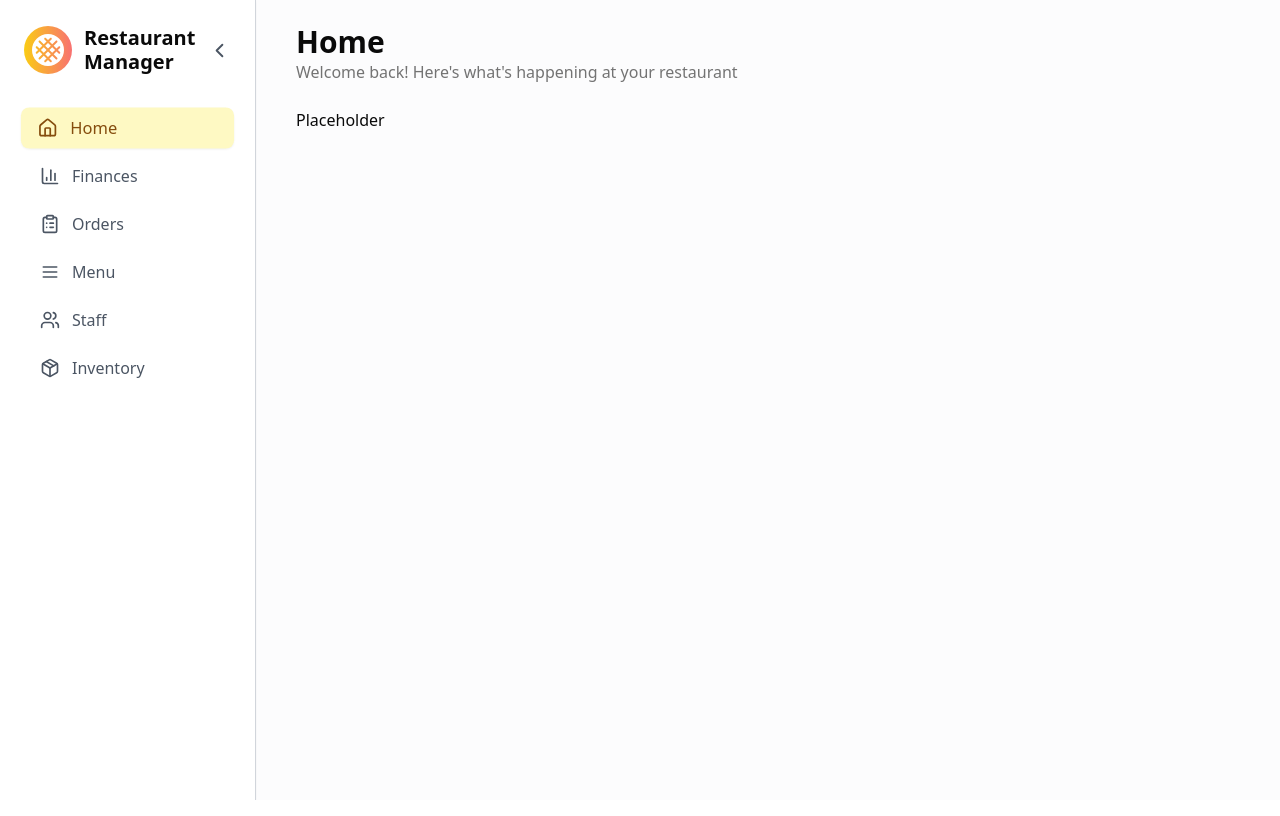
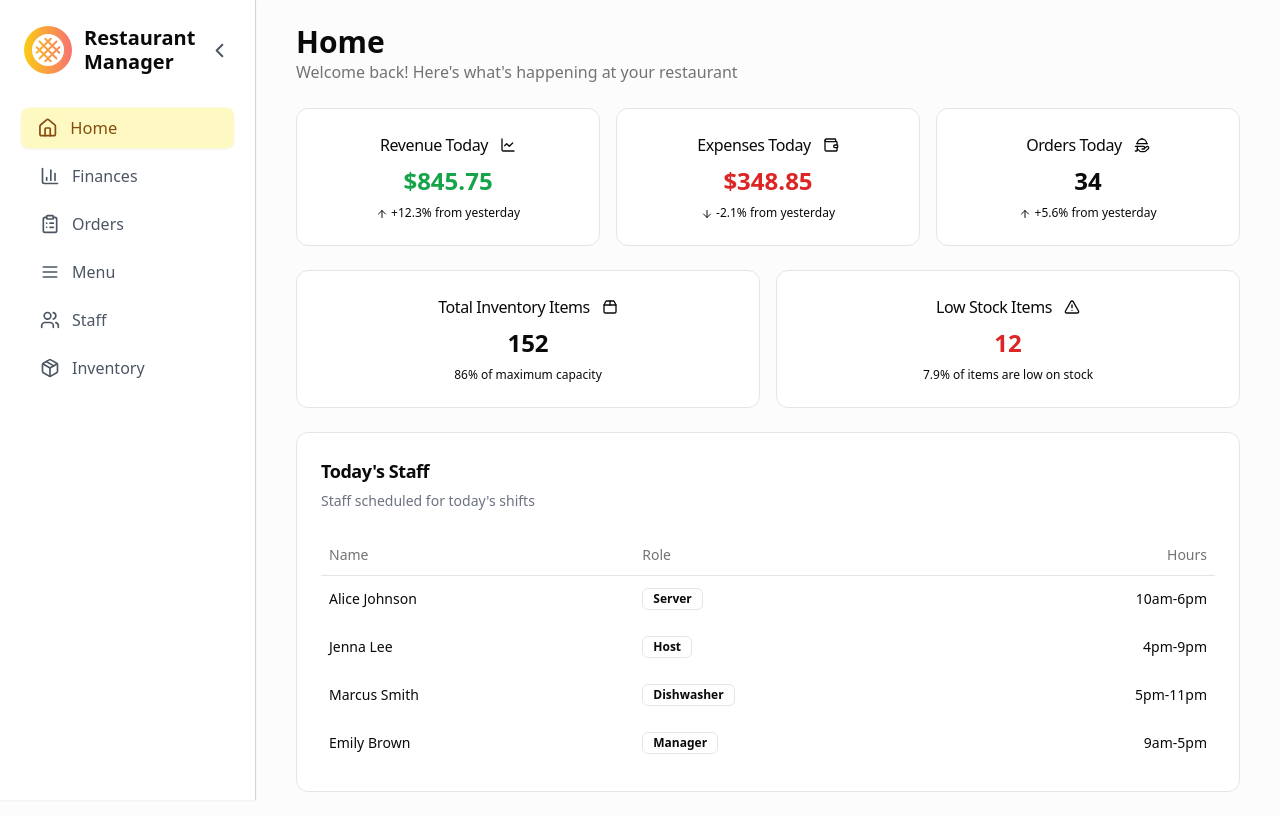
Before and after one commit to felipeubeid/restaurant-manager, a React (Vite) app in the folder frontend/: page / in a window 1280 px wide. Built offline with nearby package versions, Linux system fonts and the light colour scheme.

Commit message:
home-page

```diff
--- a/frontend/src/components/AppSidebar.jsx
+++ b/frontend/src/components/AppSidebar.jsx
@@ -38,7 +38,7 @@ const AppSidebar = () => {
       {/* Sidebar */}
       <aside className={`bg-white border-r border-gray-300 shadow-sm h-screen transition-all duration-500 flex flex-col overflow-hidden ${
       isOpen ? window.innerWidth < 768 ?
-        'fixed top-0 left-0 w-full h-full z-50' // Fullscreen
+        'fixed top-0 left-0 w-64 h-full z-50' // Fullscreen
         : 'w-64' // Desktop expanded
         : 'w-0' // Collapsed
         }`}>
--- /dev/null
+++ b/frontend/src/components/InventoryStatsCard.jsx
@@ -0,0 +1,21 @@
+import React from 'react'
+import { Card, CardHeader, CardContent, CardTitle } from '@/components/ui/card'
+
+const InventoryStatsCard = ({ title, value, percentage, subtitle, icon: Icon, textColor }) => {
+    return (
+        <Card className="shadow-none flex flex-col items-center text-center">
+            <CardHeader className="flex flex-row items-center justify-between space-y-0 pb-2">
+                <div className="flex items-center gap-3">
+                    <CardTitle className="text-md font-medium">{title}</CardTitle>
+                    {Icon && <Icon className="h-4 w-4" />}
+                </div>
+            </CardHeader>
+            <CardContent>
+                <div className={`text-2xl font-bold pb-2 break-words ${textColor}`}>{value}</div>
+                <p className="text-xs">{percentage}% {subtitle}</p>
+              </CardContent>
+          </Card>
+    )
+}
+
+export default InventoryStatsCard
--- a/frontend/src/components/MenuItem.jsx
+++ b/frontend/src/components/MenuItem.jsx
@@ -3,38 +3,49 @@ import { Badge } from "@/components/ui/badge"
 import { Button } from "@/components/ui/button"
 import { Edit, Trash2 } from 'lucide-react'
 import { Link } from 'react-router-dom'
+import { Card, CardHeader, CardContent, CardTitle, CardDescription } from '@/components/ui/card'
 
-const MenuItem = ({items}) => {
+const MenuItem = ({ items }) => {
   return (
-    <div className="grid gap-4">
+    <div className="grid gap-6">
         {items.map((item, index) => (
-            <div key={index} className="flex flex-col sm:flex-row sm:items-center sm:justify-between gap-3 p-4 border border-border rounded-lg
-            hover:bg-muted/30 transition-all">
-                <div className="flex-1">
-                    <div className="flex items-center gap-3 mb-1">
-                        <h3 className="font-semibold">{item.name}</h3>
-                        <Badge className= {item.available ? "!bg-green-100 !text-green-600 shadow-none" : "!bg-red-100 !text-red-600 shadow-none"}>
+            <Card key={index} className="hover:bg-muted/30 transition-all shadow-none">
+                <CardHeader className="flex flex-col sm:flex-row sm:items-center sm:justify-between p-4">
+                    <div>
+                        <CardTitle className="flex items-center gap-3 font-semibold">
+                            {item.name}
+                            <Badge className={item.available ?
+                            "!bg-green-100 !text-green-600 shadow-none" :
+                            "!bg-red-100 !text-red-600 shadow-none"}>
                             {item.available ? "Available" : "Unavailable"}
                             </Badge>
-                    </div>
-                    <p className="text-sm text-gray-500">{item.description}</p>
+                        </CardTitle>
+                        <CardDescription className="text-sm text-gray-500 mt-1">
+                        {item.description}
+                        </CardDescription>
                     </div>
                     <div className="flex flex-col sm:flex-row sm:items-center sm:gap-4 gap-2">
                         <div className="text-lg font-semibold">${item.price}</div>
                         <div className="flex gap-2">
-                        <Link to={'/edit-menu-item/${item.id}'}>
-                            <Button size="sm" variant="outline"
+                            <Link to={`/edit-menu-item/${item.id}`}>
+                                <Button
+                                size="sm"
+                                variant="outline"
                                 className="h-8 w-8 p-0 shadow-none">
                                     <Edit className="h-4 w-4" />
                                 </Button>
                             </Link>
-                        <Button size="sm" variant="outline"
-                        className="h-8 w-8 p-0 text-destructive hover:text-destructive hover:bg-destructive/10 shadow-none">
+                            <Button
+                            size="sm"
+                            variant="outline"
+                            className="h-8 w-8 p-0 text-destructive hover:text-destructive
+                            hover:bg-destructive/10 shadow-none">
                                 <Trash2 className="h-4 w-4" />
                             </Button>
                         </div>
                     </div>
-            </div>
+                </CardHeader>
+            </Card>
         ))}
     </div>
   )
--- /dev/null
+++ b/frontend/src/components/StaffTable.jsx
@@ -0,0 +1,62 @@
+import React from 'react'
+import { Card, CardHeader, CardContent, CardTitle, CardDescription } from '@/components/ui/card'
+import { Table, TableCell, TableHeader, TableRow, TableHead, TableBody} from "@/components/ui/table"
+import { Badge } from "@/components/ui/badge";
+
+const StaffTable = ({staff}) => {
+  return (
+    <Card className="shadow-none">
+      <CardHeader>
+        <CardTitle className="text-lg font-large">Today's Staff</CardTitle>
+        <CardDescription className="text-sm text-gray-500">
+          Staff scheduled for today's shifts
+        </CardDescription>
+      </CardHeader>
+      <CardContent>
+        <Table>
+          <TableHeader>
+            <TableRow className="text-center">
+                <TableHead>Name</TableHead>
+                <TableHead>Role</TableHead>
+                <TableHead className="text-right">Hours</TableHead>
+            </TableRow>
+          </TableHeader>
+          <TableBody>
+            {staff.map((staffMember, index) => (
+              <TableRow key={index} className="h-12 shadow-none hover:bg-muted/30 transition-all border-none">
+                <TableCell className="font-medium">{staffMember.name}</TableCell>
+                <TableCell>
+                  <Badge variant="outline" className="shadow-none">
+                    {staffMember.role}
+                  </Badge>
+                </TableCell>
+                <TableCell className="text-right">{staffMember.hours}</TableCell>
+              </TableRow>
+            ))}
+          </TableBody>
+        </Table>
+      </CardContent>
+    </Card>
+  )
+}
+
+export default StaffTable
+
+{/* <Table>
+<TableHeader>
+  <TableRow>
+    <TableHead>Name</TableHead>
+    <TableHead>Role</TableHead>
+    <TableHead className="text-right">Hours</TableHead>
+  </TableRow>
+</TableHeader>
+<TableBody>
+  {staff.map((staff, index) => (
+    <TableRow key={index}>
+      <TableCell>{staff.name}</TableCell>
+      <TableCell>{staff.role}</TableCell>
+      <TableCell className="text-right">{staff.hours}</TableCell>
+    </TableRow>
+  ))}
+</TableBody>
+</Table> */}
--- /dev/null
+++ b/frontend/src/components/StatsCard.jsx
@@ -0,0 +1,25 @@
+import React from 'react'
+import { Card, CardHeader, CardContent, CardTitle } from '@/components/ui/card'
+import { ArrowUp, ArrowDown} from 'lucide-react'
+
+const StatsCard = ({ title, value, percentage, subtitle, icon: Icon, textColor, symbol }) => {
+  return (
+    <Card className="shadow-none flex flex-col items-center text-center">
+        <CardHeader className="flex flex-row items-center justify-between space-y-0 pb-2">
+            <div className="flex items-center gap-3">
+                <CardTitle className="text-md font-medium">{title}</CardTitle>
+                {Icon && <Icon className="h-4 w-4" />}
+            </div>
+        </CardHeader>
+        <CardContent>
+            <div className={`text-2xl font-bold pb-2 break-words ${textColor}`}>{symbol}{value}</div>
+            <p className="text-xs">
+                {percentage >= 0 ? <ArrowUp className="inline h-3 w-3" /> : <ArrowDown className="inline h-3 w-3" />}
+                {percentage >= 0 ? ' +' : ' '}{percentage}% {subtitle}
+            </p>
+          </CardContent>
+      </Card>
+  )
+}
+
+export default StatsCard
--- a/frontend/src/pages/Home.jsx
+++ b/frontend/src/pages/Home.jsx
@@ -1,7 +1,78 @@
 import React from 'react'
+import { Card, CardHeader, CardContent, CardTitle, CardDescription } from '@/components/ui/card'
+import { ChartLine, Wallet, HandPlatter, Package2, TriangleAlert} from 'lucide-react'
+import StatsCard from '@/components/StatsCard'
+import InventoryStatsCard from '@/components/InventoryStatsCard'
+import StaffTable from '@/components/StaffTable'
 
-
-
+const homeStats = {
+  statsData: [
+    {
+      title: "Revenue Today",
+      value: 845.75,
+      percentage: 12.3,
+      subtitle: "from yesterday",
+      icon: ChartLine,
+      textColor: "text-green-600",
+      symbol: '$'
+    },
+    {
+      title: "Expenses Today",
+      value: 348.85,
+      percentage: -2.1,
+      subtitle: "from yesterday",
+      icon: Wallet,
+      textColor: "text-red-600",
+      symbol: '$'
+    },
+    {
+      title: "Orders Today",
+      value: 34,
+      percentage: 5.6,
+      subtitle: "from yesterday",
+      icon: HandPlatter
+    }
+  ],
+  inventoryStats: [
+    {
+      title: "Total Inventory Items",
+      value: 152,
+      percentage: 86,
+      subtitle: "of maximum capacity",
+      icon: Package2
+    },
+    {
+      title: "Low Stock Items",
+      value: 12,
+      percentage: 7.9,
+      subtitle: "of items are low on stock",
+      icon: TriangleAlert,
+      textColor: "text-red-600"
+    }
+  ],
+  todaysStaff: [
+    {
+      name: "Alice Johnson",
+      role: "Server",
+      hours: "10am-6pm"
+    },
+    {
+      name: "Jenna Lee",
+      role: "Host",
+      hours: "4pm-9pm"
+    },
+    {
+      name: "Marcus Smith",
+      role: "Dishwasher",
+      hours: "5pm-11pm"
+    },
+    {
+      name: "Emily Brown",
+      role: "Manager",
+      hours: "9am-5pm"
+    }
+  ]
+}
 
 const HomePage = () => {
   return (
@@ -13,7 +84,20 @@ const HomePage = () => {
         </div>
       </div>
       <div className="space-y-6">
-          <p>Placeholder</p>
+        <div className="grid gap-4 md:grid-cols-2 lg:grid-cols-3">
+          {homeStats.statsData.map((stat, index) => (
+          // ... passes all properties of stat as props to StatsCard
+            <StatsCard key={index} {...stat} />
+            ))}
+        </div>
+        <div className="grid gap-4 md:grid-cols-2 lg:grid-cols-2">
+          {homeStats.inventoryStats.map((stat, index) => (
+            <InventoryStatsCard key={index} {...stat} />
+            ))}
+        </div>
+        <div>
+          <StaffTable staff={homeStats.todaysStaff} />
+        </div>
       </div>
     </div>
   )
```
Lines whose indentation alone changed are shown as unchanged.
